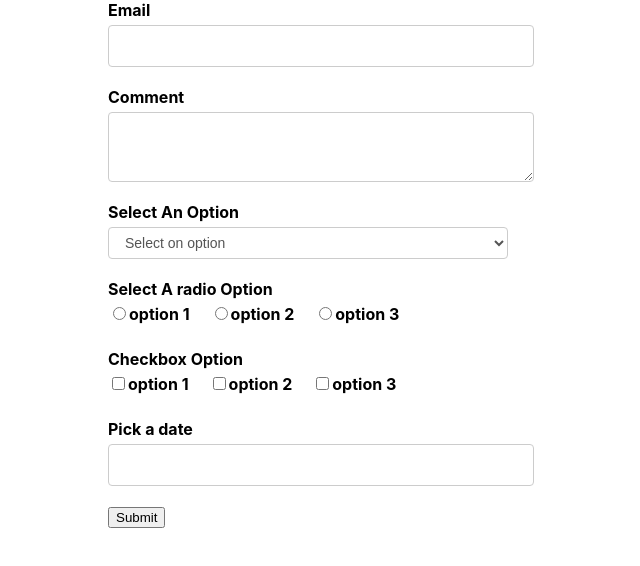
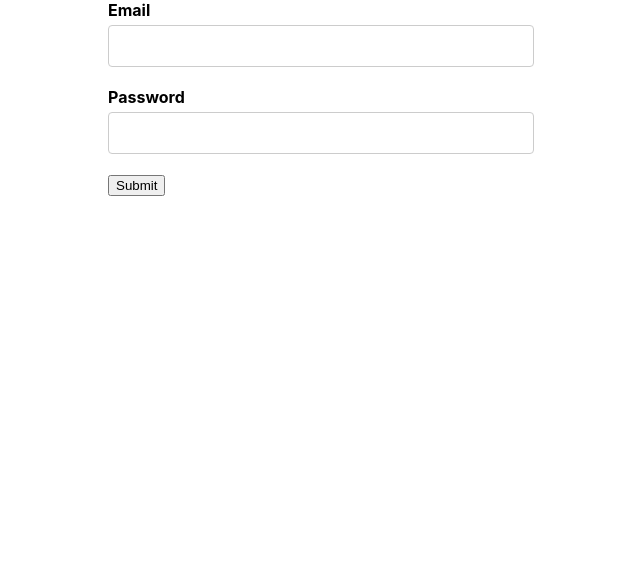
Before and after one commit to ahjam-taoufik/React-Formik, a React (Create React App) app: page / in a window 1280 px wide. Shown: the top 566 px of the page, without its empty margins (319-959 px from the left). Built offline with nearby package versions, Linux system fonts and the light colour scheme.

Commit message:
login form

```diff
--- a/src/App.js
+++ b/src/App.js
@@ -1,10 +1,11 @@
 import "./App.css";
 import FormikContainer from "./components/FormikContainer";
+import LoginForm from "./components/LoginForm";
 
 function App() {
   return (
     <div className="App">
-      <FormikContainer/>
+      <LoginForm/>
 
     </div>
   );
--- /dev/null
+++ b/src/components/LoginForm.js
@@ -0,0 +1,53 @@
+import React from 'react'
+import { Formik, Form } from 'formik'
+import * as Yup from 'yup'
+import FormikControl from './FormikControl'
+
+function LoginForm () {
+  const initialValues = {
+    email: '',
+    password: ''
+  }
+
+  const validationSchema = Yup.object({
+    email: Yup.string()
+      .email('Invalid email format')
+      .required('Required'),
+    password: Yup.string().required('Required')
+  })
+
+  const onSubmit = values => {
+    console.log('Form data', values)
+  }
+
+  return (
+    <Formik
+      initialValues={initialValues}
+      validationSchema={validationSchema}
+      onSubmit={onSubmit}
+    >
+      {formik => {
+        return (
+          <Form>
+            <FormikControl
+              control='input'
+              // control='chakraInput'
+              type='email'
+              label='Email'
+              name='email'
+            />
+            <FormikControl
+              control='input'
+              type='password'
+              label='Password'
+              name='password'
+            />
+            <button type='submit' disabled={!formik.isValid}>Submit</button>
+          </Form>
+        )
+      }}
+    </Formik>
+  )
+}
+
+export default LoginForm
```
